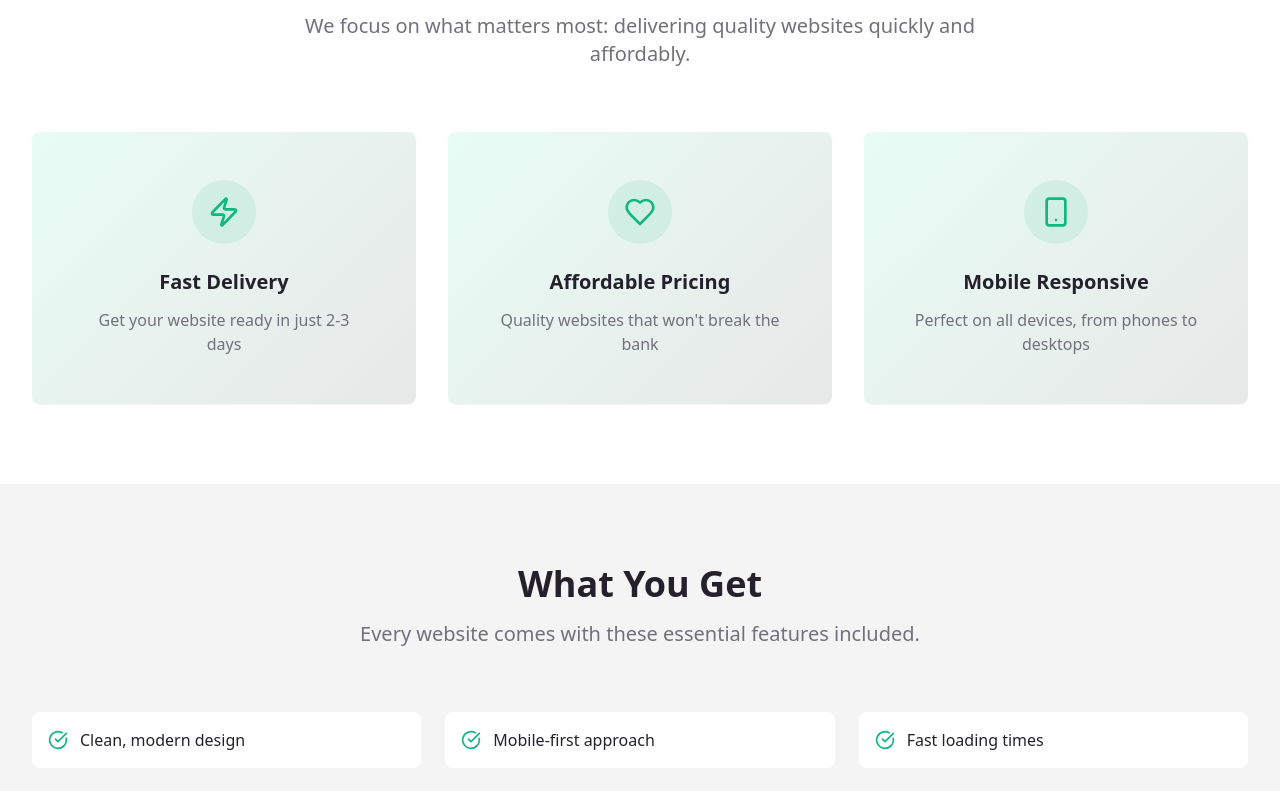
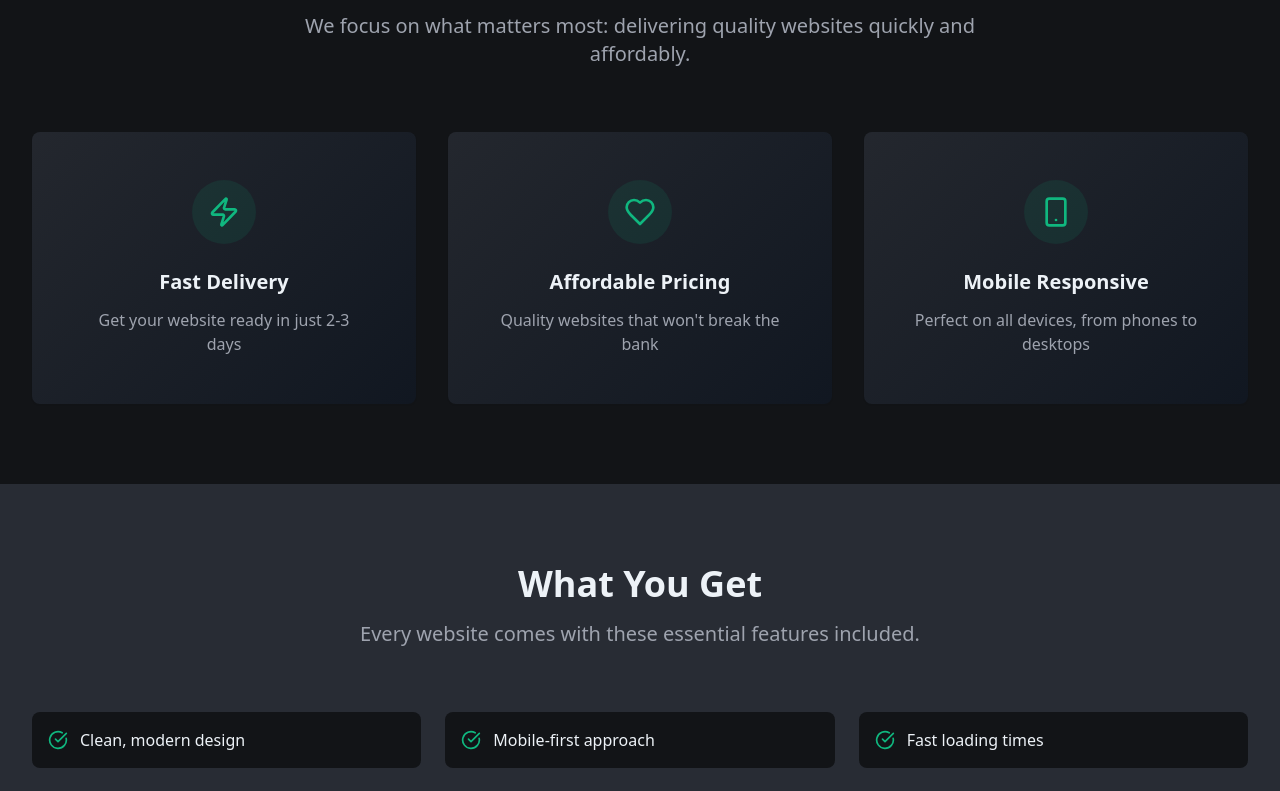
Before and after one commit to syza-tech/syzatech, a React (Vite) app: page / in a window 1280 px wide. Shown: the part 761-1552 px from the top of the page. Built offline with nearby package versions, Linux system fonts and the light colour scheme.

Commit message:
Improve site appearance and add colors
Make the site look more professional and implement a futuristic design with new color choices.

```diff
--- a/src/index.css
+++ b/src/index.css
@@ -6,59 +6,78 @@
 
 @layer base {
   :root {
-    --background: 0 0% 100%;
-    --foreground: 260 15% 15%;
+    /* Base Background - Deep Space */
+    --background: 220 13% 8%;
+    --foreground: 210 40% 95%;
 
-    --card: 0 0% 100%;
-    --card-foreground: 260 15% 15%;
+    /* Cards - Elevated Dark Surface */
+    --card: 220 13% 12%;
+    --card-foreground: 210 40% 95%;
 
-    --popover: 0 0% 100%;
-    --popover-foreground: 260 15% 15%;
+    /* Popovers */
+    --popover: 220 13% 12%;
+    --popover-foreground: 210 40% 95%;
 
-    /* Emerald Primary Colors */
+    /* Primary - Electric Emerald */
     --primary: 160 84% 39%;
     --primary-foreground: 0 0% 100%;
-    --primary-glow: 160 84% 49%;
+    --primary-glow: 160 84% 55%;
 
-    /* Black Secondary Colors */
-    --secondary: 0 0% 9%;
+    /* Secondary - Cyber Blue */
+    --secondary: 217 91% 25%;
     --secondary-foreground: 0 0% 100%;
 
-    /* Emerald Accent Colors */
-    --accent: 160 84% 49%;
+    /* Accent - Neon Purple */
+    --accent: 271 81% 56%;
     --accent-foreground: 0 0% 100%;
 
-    /* Muted Colors */
-    --muted: 240 5% 96%;
-    --muted-foreground: 240 4% 46%;
+    /* Muted - Professional Gray */
+    --muted: 220 13% 18%;
+    --muted-foreground: 220 9% 65%;
 
+    /* Destructive - Neon Red */
     --destructive: 0 84% 60%;
     --destructive-foreground: 0 0% 100%;
 
-    --border: 240 6% 90%;
-    --input: 240 6% 90%;
+    /* Borders and Inputs - Subtle Glow */
+    --border: 220 13% 22%;
+    --input: 220 13% 18%;
     --ring: 160 84% 39%;
 
-    /* Emerald Gradient Colors */
-    --gradient-start: 160 84% 49%;
-    --gradient-middle: 160 84% 39%;
-    --gradient-end: 0 0% 9%;
+    /* Futuristic Color Palette */
+    --cyber-blue: 217 91% 45%;
+    --cyber-blue-dark: 217 91% 25%;
+    --cyber-blue-light: 217 91% 65%;
 
-    /* Emerald Theme Colors */
-    --emerald-light: 160 84% 59%;
-    --emerald-base: 160 84% 49%;
-    --emerald-dark: 160 84% 39%;
-    --black-light: 0 0% 20%;
-    --black-base: 0 0% 9%;
+    --neon-purple: 271 81% 56%;
+    --neon-purple-dark: 271 81% 36%;
+    --neon-purple-light: 271 81% 76%;
 
-    /* Custom Gradients */
-    --gradient-sunset: linear-gradient(135deg, hsl(var(--emerald-light)), hsl(var(--emerald-base)), hsl(var(--emerald-dark)), hsl(var(--black-base)));
-    --gradient-hero: linear-gradient(135deg, hsl(var(--emerald-dark)), hsl(var(--black-base)));
-    --gradient-card: linear-gradient(135deg, hsl(var(--emerald-base) / 0.1), hsl(var(--black-base) / 0.1));
+    --electric-emerald: 160 84% 39%;
+    --electric-emerald-light: 160 84% 55%;
+    --electric-emerald-dark: 160 84% 25%;
 
-    /* Shadows */
-    --shadow-sunset: 0 10px 40px hsl(var(--emerald-dark) / 0.3);
-    --shadow-glow: 0 0 30px hsl(var(--emerald-base) / 0.4);
+    --space-gray: 220 13% 18%;
+    --space-gray-light: 220 13% 25%;
+    --space-gray-dark: 220 13% 12%;
+
+    --matrix-green: 120 100% 50%;
+    --hologram-cyan: 180 100% 50%;
+
+    /* Premium Gradients */
+    --gradient-cyber: linear-gradient(135deg, hsl(var(--cyber-blue-dark)), hsl(var(--neon-purple-dark)));
+    --gradient-matrix: linear-gradient(135deg, hsl(var(--electric-emerald)), hsl(var(--matrix-green)));
+    --gradient-hologram: linear-gradient(135deg, hsl(var(--cyber-blue)), hsl(var(--hologram-cyan)));
+    --gradient-hero: linear-gradient(135deg, hsl(var(--cyber-blue-dark)), hsl(var(--neon-purple-dark)), hsl(220 13% 8%));
+    --gradient-card: linear-gradient(135deg, hsl(var(--space-gray) / 0.8), hsl(var(--cyber-blue-dark) / 0.1));
+    --gradient-accent: linear-gradient(135deg, hsl(var(--electric-emerald)), hsl(var(--neon-purple)));
+
+    /* Futuristic Shadows */
+    --shadow-cyber: 0 10px 40px hsl(var(--cyber-blue) / 0.3);
+    --shadow-neon: 0 0 30px hsl(var(--neon-purple) / 0.4);
+    --shadow-emerald: 0 0 25px hsl(var(--electric-emerald) / 0.3);
+    --shadow-glow: 0 0 50px hsl(var(--electric-emerald) / 0.2);
+    --shadow-premium: 0 20px 60px hsl(220 13% 4% / 0.5);
 
     /* Animations */
     --transition-smooth: all 0.3s cubic-bezier(0.4, 0, 0.2, 1);
--- a/tailwind.config.ts
+++ b/tailwind.config.ts
@@ -53,14 +53,32 @@ export default {
 					DEFAULT: 'hsl(var(--card))',
 					foreground: 'hsl(var(--card-foreground))'
 				},
-				emerald: {
-					light: 'hsl(var(--emerald-light))',
-					base: 'hsl(var(--emerald-base))',
-					dark: 'hsl(var(--emerald-dark))'
+				// Futuristic Color Palette
+				cyber: {
+					blue: 'hsl(var(--cyber-blue))',
+					'blue-dark': 'hsl(var(--cyber-blue-dark))',
+					'blue-light': 'hsl(var(--cyber-blue-light))'
 				},
-				black: {
-					light: 'hsl(var(--black-light))',
-					base: 'hsl(var(--black-base))'
+				neon: {
+					purple: 'hsl(var(--neon-purple))',
+					'purple-dark': 'hsl(var(--neon-purple-dark))',
+					'purple-light': 'hsl(var(--neon-purple-light))'
+				},
+				electric: {
+					emerald: 'hsl(var(--electric-emerald))',
+					'emerald-light': 'hsl(var(--electric-emerald-light))',
+					'emerald-dark': 'hsl(var(--electric-emerald-dark))'
+				},
+				space: {
+					gray: 'hsl(var(--space-gray))',
+					'gray-light': 'hsl(var(--space-gray-light))',
+					'gray-dark': 'hsl(var(--space-gray-dark))'
+				},
+				matrix: {
+					green: 'hsl(var(--matrix-green))'
+				},
+				hologram: {
+					cyan: 'hsl(var(--hologram-cyan))'
 				},
 				sidebar: {
 					DEFAULT: 'hsl(var(--sidebar-background))',
@@ -74,13 +92,19 @@ export default {
 				}
 			},
 			backgroundImage: {
-				'gradient-sunset': 'var(--gradient-sunset)',
+				'gradient-cyber': 'var(--gradient-cyber)',
+				'gradient-matrix': 'var(--gradient-matrix)',
+				'gradient-hologram': 'var(--gradient-hologram)',
 				'gradient-hero': 'var(--gradient-hero)',
-				'gradient-card': 'var(--gradient-card)'
+				'gradient-card': 'var(--gradient-card)',
+				'gradient-accent': 'var(--gradient-accent)'
 			},
 			boxShadow: {
-				'sunset': 'var(--shadow-sunset)',
-				'glow': 'var(--shadow-glow)'
+				'cyber': 'var(--shadow-cyber)',
+				'neon': 'var(--shadow-neon)',
+				'emerald': 'var(--shadow-emerald)',
+				'glow': 'var(--shadow-glow)',
+				'premium': 'var(--shadow-premium)'
 			},
 			transitionTimingFunction: {
 				'smooth': 'var(--transition-smooth)'
```
